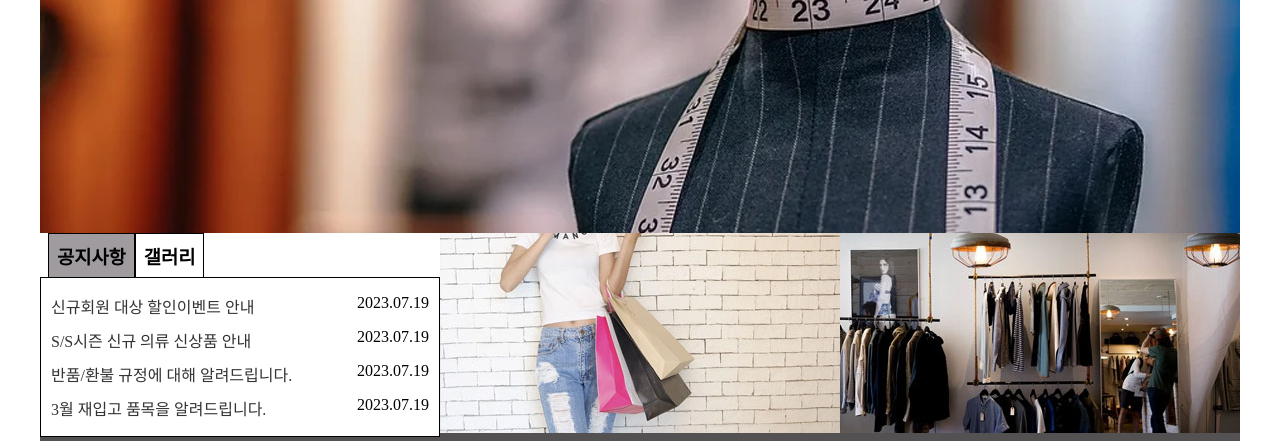
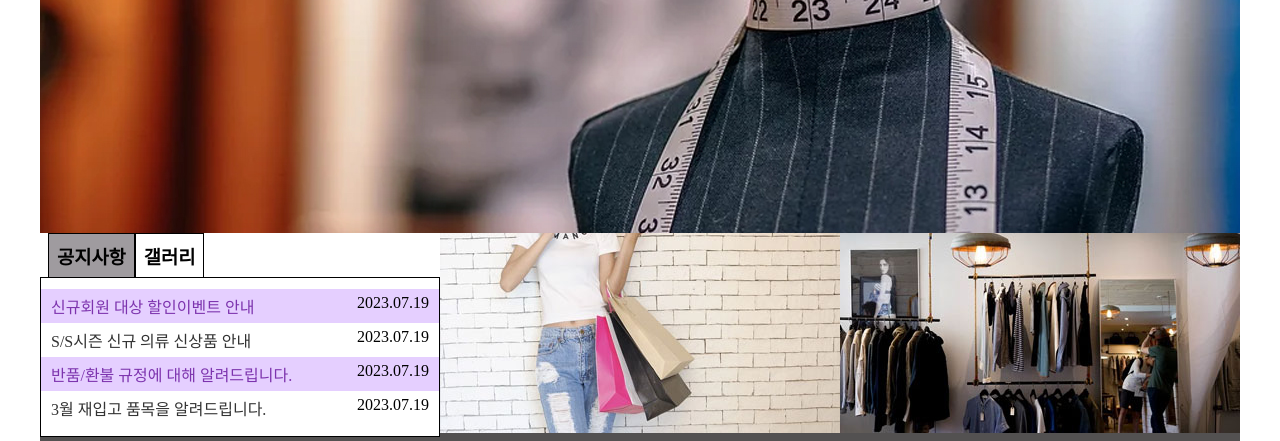
Before and after one commit to Sunjuhyeon/webDesign_A1, a plain HTML site: page index.html in a window 1280 px wide. Shown: the part 167-608 px from the top of the page. Drawn offline with nearby package versions, Linux system fonts and the light colour scheme.

Commit message:
가상선택자 :nth-child(odd)를 이용하여 홀수 번수에 스타일 적용

```diff
--- a/css/style.css
+++ b/css/style.css
@@ -182,6 +182,12 @@ a{
     justify-content: space-between;
     padding: 5px 10px;
 }
+.notice ul li:nth-child(odd){
+    background-color: rgb(229, 207, 255);
+}
+.notice ul li:nth-child(odd) a{
+    color: rgb(125, 52, 174);
+}
 
 .list{
     display: flex;
```
